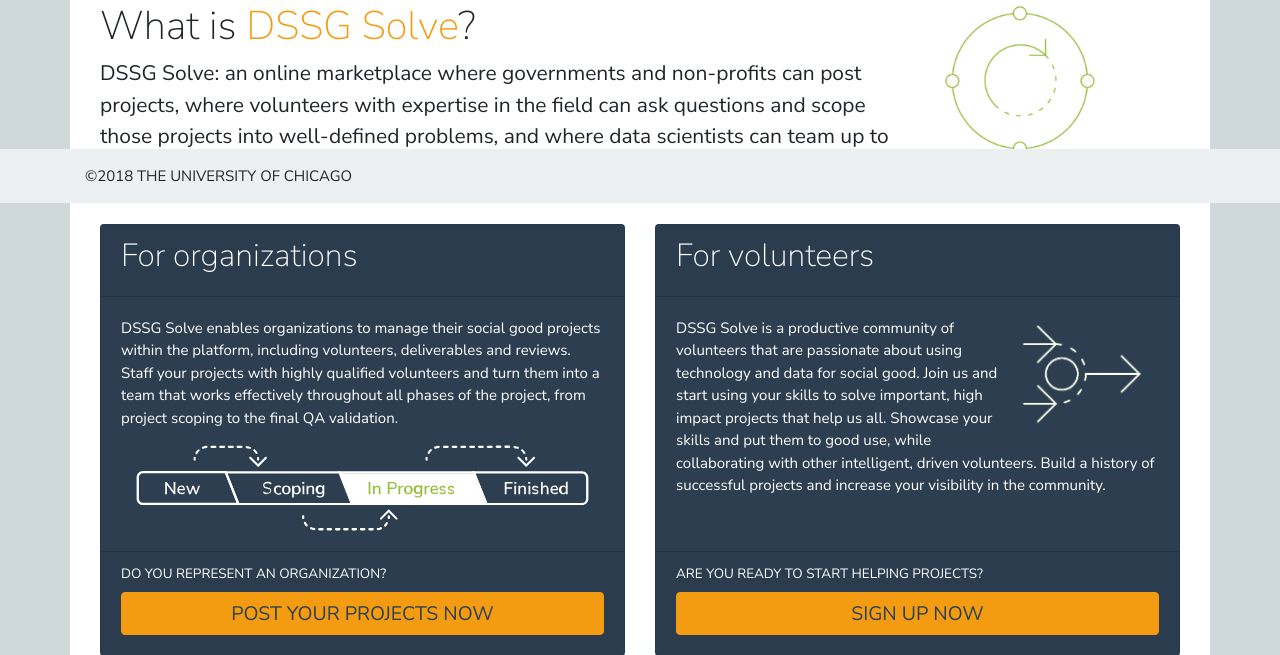
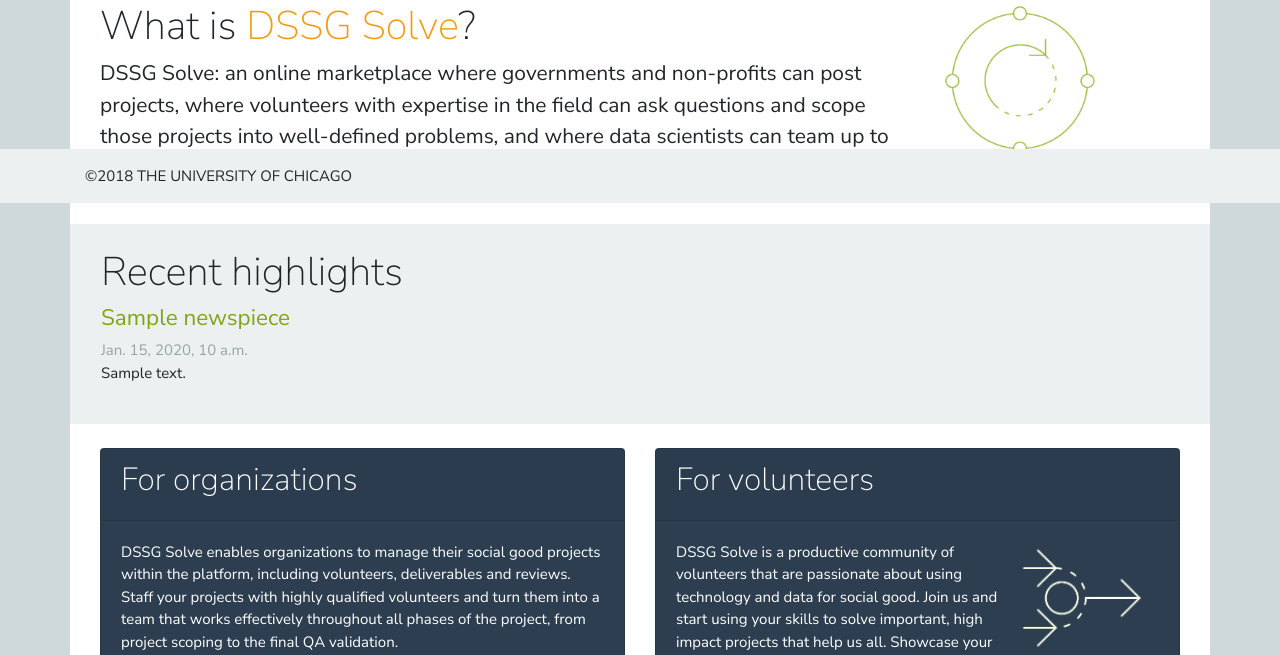
Before and after one commit to dssg/marketplace, a Django app: template src/dssgmkt/templates/dssgmkt/home_anonymous.html in a window 1280 px wide. Shown: the part 597-1252 px from the top of the page. Run offline with Django 3.2, Linux system fonts and the light colour scheme; the template is opened without the code that fills it: most values are stand-ins (such as "Sample title", 1, 10 or a date in 2020); grey boxes marked "Sample" are stand-in pictures; some libraries are stand-ins or nearby versions.

Commit message:
Added news pieces as entities that can be added from the admin interface or in the db directly, and the site shows the latest two in the front page if they exist.

```diff
--- a/src/dssgmkt/admin.py
+++ b/src/dssgmkt/admin.py
@@ -1,6 +1,6 @@
 from django.contrib import admin
 
-from .models import org, proj, user
+from .models import org, proj, user, news
 
 # from .models import Skill, Organization, Project, ProjectLog, ProjectFollower, ProjectTask, \
 # ProjectTaskReview, ProjectTaskRequirement, VolunteerApplication, User, VolunteerProfile, \
@@ -31,3 +31,4 @@
 admin.site.register(org.OrganizationRole)
 admin.site.register(proj.ProjectRole)
 admin.site.register(proj.ProjectTaskRole)
+admin.site.register(news.NewsPiece)
--- a/src/dssgmkt/templates/dssgmkt/home_anonymous.html
+++ b/src/dssgmkt/templates/dssgmkt/home_anonymous.html
@@ -59,23 +59,26 @@
   </div>
 
 
-  {% if not news %}
+  {% if news %}
   <div class="row mt-4 bg-light pt-4 pb-4 pl-3 pr-3">
     <div class="col-lg-12">
      <h2>Recent highlights</h2>
     </div>
-    <div class="col-lg-6">
-      <h4><a href="">Link to the news</a></h4>
-     <p class="">
-       Lorem ipsum dolor sit amet, consectetur adipiscing elit. Duis mollis bibendum lacus, nec tincidunt sem eleifend ac. Aliquam eu sodales mi. Aenean dictum id neque id dignissim. Etiam vitae enim arcu. Fusce gravida eget nibh a iaculis. Maecenas fringilla aliquet lacinia. Nullam id enim quis justo sollicitudin fermentum. Proin tincidunt, nisl ac tempus convallis, lectus augue tempor ipsum, vitae gravida est risus ac nunc.
-     </p>
-    </div>
-    <div class="col-lg-6">
-      <h4><a href="">Link to the news</a></h4>
-     <p class="">
-       Lorem ipsum dolor sit amet, consectetur adipiscing elit. Duis mollis bibendum lacus, nec tincidunt sem eleifend ac. Aliquam eu sodales mi. Aenean dictum id neque id dignissim. Etiam vitae enim arcu. Fusce gravida eget nibh a iaculis. Maecenas fringilla aliquet lacinia. Nullam id enim quis justo sollicitudin fermentum. Proin tincidunt, nisl ac tempus convallis, lectus augue tempor ipsum, vitae gravida est risus ac nunc.
-     </p>
-    </div>
+    {% for newspiece in news %}
+      <div class="col-lg-6">
+        <h4>
+          {% if newspiece.link_url %}<a href="{{ newspiece.link_url }}">{% endif %}
+          {% if newspiece.title %}{{ newspiece.title }}{% elif newspiece.link_url %}Learn more{% endif %}
+          {% if newspiece.link_url %}</a>{% endif %}
+        </h4>
+        <div class="text-muted">{{ newspiece.creation_date }}</div>
+       {% if newspiece.contents %}
+          <p class="">
+            {{ newspiece.contents }}
+          </p>
+       {% endif %}
+      </div>
+    {% endfor %}
    </div>
   {% endif %}
 
--- a/src/dssgmkt/views/user.py
+++ b/src/dssgmkt/views/user.py
@@ -25,6 +25,7 @@
 from dssgmkt.domain.proj import ProjectService, ProjectTaskService
 from dssgmkt.domain.org import OrganizationService
 from dssgmkt.domain.notifications import NotificationService
+from dssgmkt.domain.news import NewsService
 
 
 def users_link(include_link=True):
@@ -176,6 +177,7 @@
                 'featured_organization': OrganizationService.get_featured_organization(),
                 'featured_volunteer': featured_volunteer,
                 'featured_volunteer_skills': featured_volunteer_skill_names,
+                'news': NewsService.get_latest_news(request.user),
             })
 
 
```
Also changed, not shown: src/dssgmkt/domain/news.py (added, +13 -0 lines), src/dssgmkt/models/news.py (added, +25 -0 lines), src/dssgmkt/migrations/0064_newspiece.py (added), src/dssgmkt/migrations/0065_newspiece_link_url.py (added), src/dssgmkt/migrations/0066_auto_20180802_1049.py (added).
